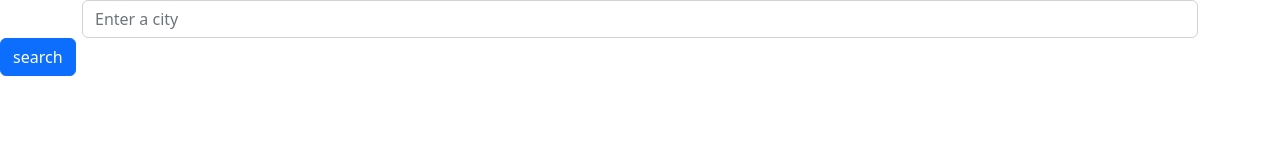
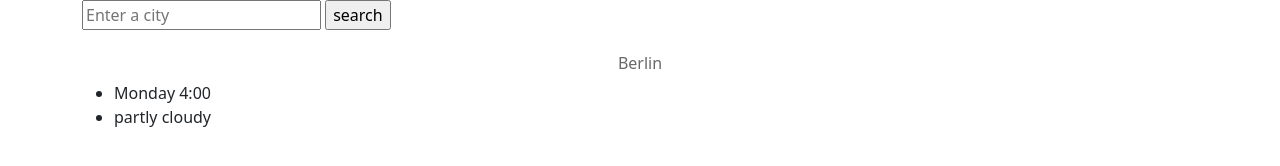
Before and after one commit to rulalub/SheCodes-weather-app, a plain HTML site: page SheCode-week7/index.html in a window 1280 px wide. Drawn offline with nearby package versions, Linux system fonts and the light colour scheme.

Commit message:
changed the input

```diff
--- a/SheCode-week7/index.html
+++ b/SheCode-week7/index.html
@@ -9,9 +9,9 @@
 
     <link href="https://cdn.jsdelivr.net/npm/bootstrap@5.2.1/dist/css/bootstrap.min.css" rel="stylesheet"
         integrity="sha384-iYQeCzEYFbKjA/T2uDLTpkwGzCiq6soy8tYaI1GyVh/UjpbCx/TYkiZhlZB6+fzT" crossorigin="anonymous">
-    <link rel="stylesheet" href="style.css">
 
     <title>Document</title>
+    <link rel="stylesheet" href="style.css">
 
     <style>
 
@@ -31,23 +31,26 @@
 
     <div class="container">
         <form id="search-form">
-            <input type="search" placeholder="Enter a city" class="form-control" id="city-input">
-    </div>
+         <input type="text" class="city" placeholder="Enter a city" autocomplete="off"/>
 
-    <div class="col-1">
-        <input type="submit" value="search" class="btn btn-primary">
-    </div>
-    </div>
+         <input id="search-form" class="search" type="submit" value="search"/>
     </form>
+    <br/>
 
-    <h1 class="heading" id="city"></h1>
+    <h1>Berlin</h1>
 
     <ul>
+        <li>
+            Monday 4:00
+        </li>
+        <li>
 
+            partly cloudy
+        </li>
+     </ul>
+     </div>
 
-
-
-    </ul>
+     <script src="src/style.js"></script>
 
 
 
```
